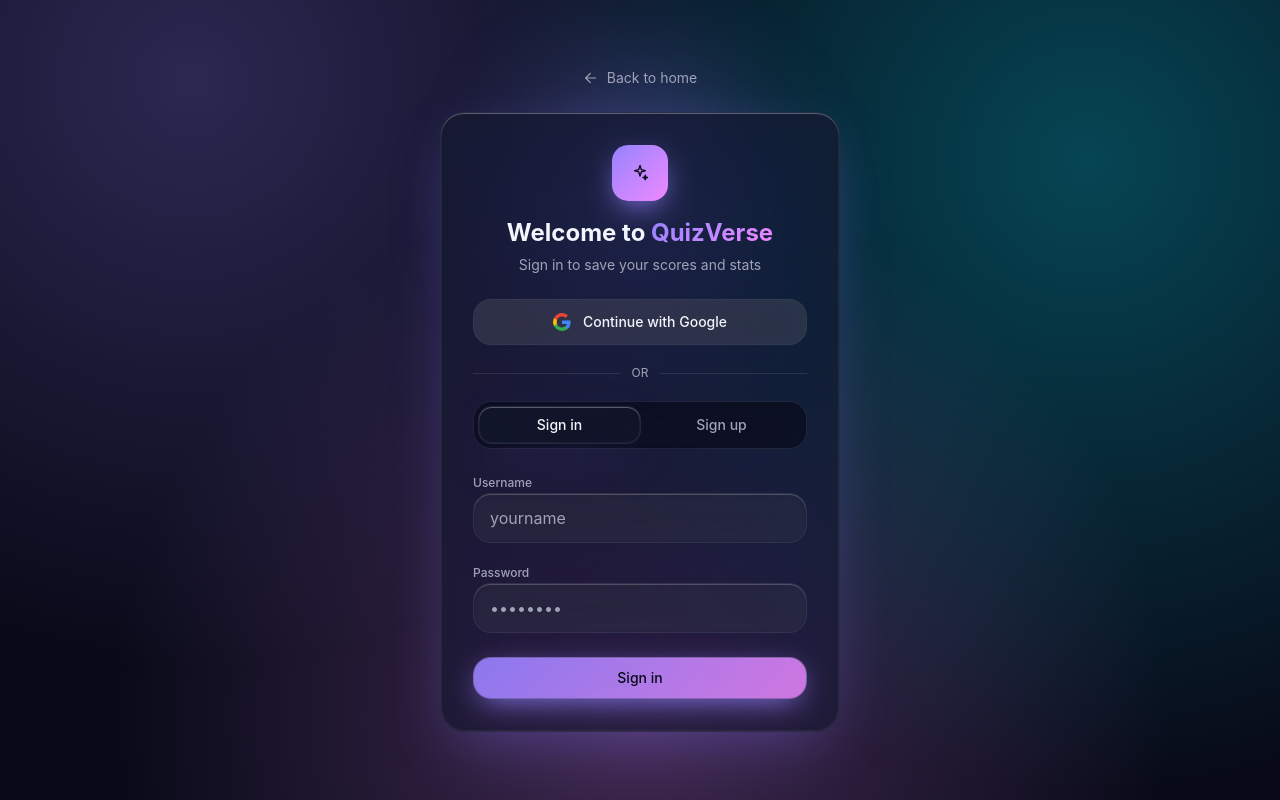
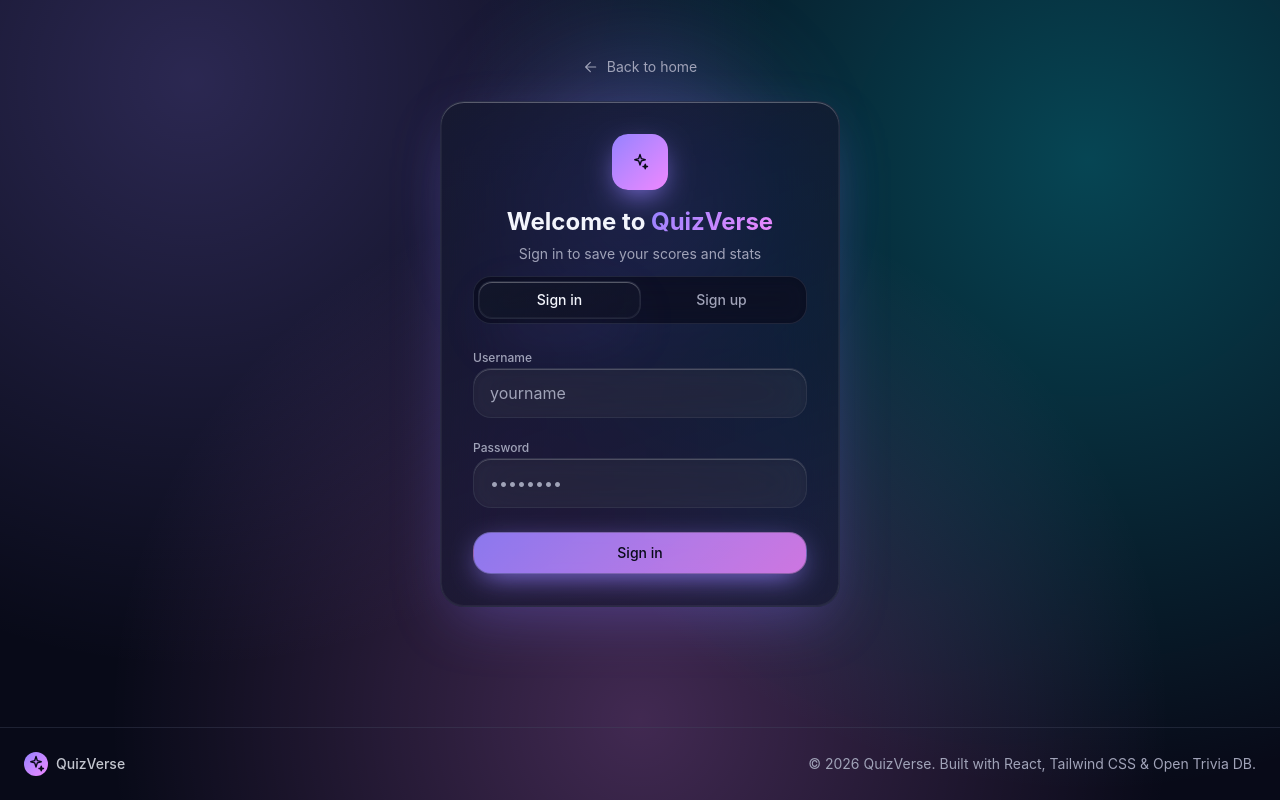
Before and after one commit to Mehulposh/QuizVerse, a React (Vite) app: page /login in a window 1280 px wide. Built offline with nearby package versions, Linux system fonts and the light colour scheme.

Commit message:
feat: add Footer component to Login page for improved layout

```diff
--- a/src/pages/Login.jsx
+++ b/src/pages/Login.jsx
@@ -4,6 +4,7 @@
 import { useAuth } from '../context/AuthContext';
 import Button from '../components/ui/button';
 import Input from '../components/ui/input';
+import Footer from '../components/layout/Footer';
 import { ArrowLeftIcon, LogoIcon, GoogleIcon } from '../components/icon';
 
 export default function Login() {
@@ -37,17 +38,18 @@
     }
   };
 
-  const continueWithGoogle = async () => {
-    try {
-      await loginOrCreate({ name: 'Google User', email: 'you@gmail.com' });
-      navigate('/play');
-    } catch (err) {
-      toast.error(err.message || 'Something went wrong');
-    }
-  };
+  // const continueWithGoogle = async () => {
+  //   try {
+  //     await loginOrCreate({ name: 'Google User', email: 'you@gmail.com' });
+  //     navigate('/play');
+  //   } catch (err) {
+  //     toast.error(err.message || 'Something went wrong');
+  //   }
+  // };
 
   return (
-    <div className="relative mx-auto flex min-h-screen max-w-md flex-col items-center justify-center p-6">
+    <div className="relative flex min-h-screen flex-col">
+      <div className="relative mx-auto flex w-full max-w-md flex-1 flex-col items-center justify-center p-6">
         <div
           className="bg-orb h-64 w-64 opacity-30"
           style={{ top: '10%', left: '50%', transform: 'translateX(-50%)', background: 'var(--color-primary)' }}
@@ -70,20 +72,20 @@
             Sign in to save your scores and stats
           </p>
 
-        <button
+          {/* <button
             onClick={continueWithGoogle}
             className="mt-6 flex w-full items-center justify-center gap-3 rounded-xl border border-foreground/10 bg-white/10 py-3 text-sm font-medium backdrop-blur-xl transition-colors hover:bg-white/20"
           >
             <GoogleIcon /> Continue with Google
-        </button>
+          </button> */}
 
-        <div className="my-5 flex items-center gap-3 text-xs text-muted-foreground">
+          {/* <div className="my-5 flex items-center gap-3 text-xs text-muted-foreground">
             <div className="h-px flex-1 bg-foreground/10" />
             OR
             <div className="h-px flex-1 bg-foreground/10" />
-        </div>
+          </div> */}
 
-        <div className="glass-inset flex rounded-xl p-1 text-sm font-medium">
+          <div className="glass-inset flex rounded-xl p-1 text-sm font-medium mt-3">
             <button
               className={`flex-1 rounded-lg py-2 transition-colors ${mode === 'signin' ? 'glass-strong' : 'text-muted-foreground'}`}
               onClick={() => setMode('signin')}
@@ -131,5 +133,7 @@
           </Button>
         </div>
       </div>
+      <Footer />
+    </div>
   );
 }
```
Lines whose indentation alone changed are shown as unchanged.
